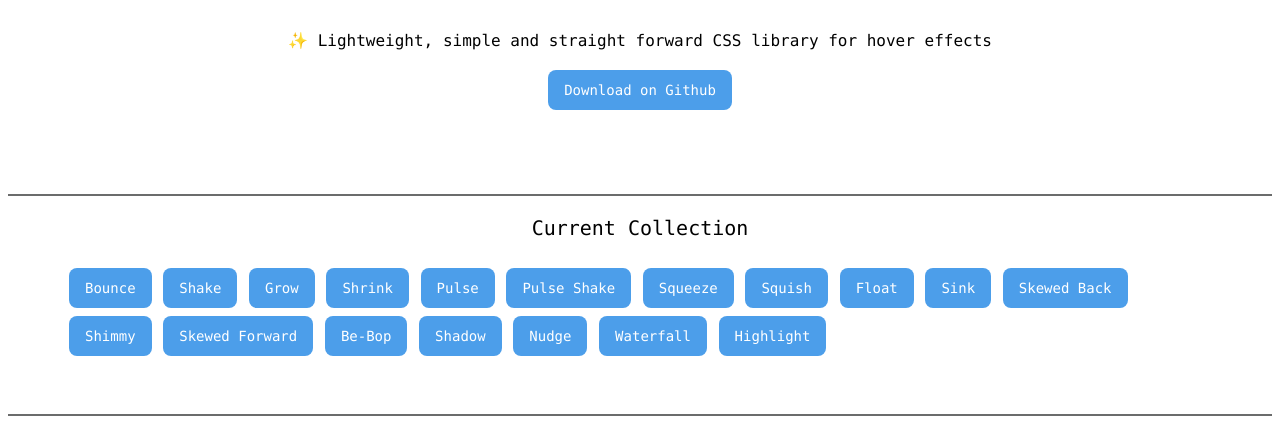
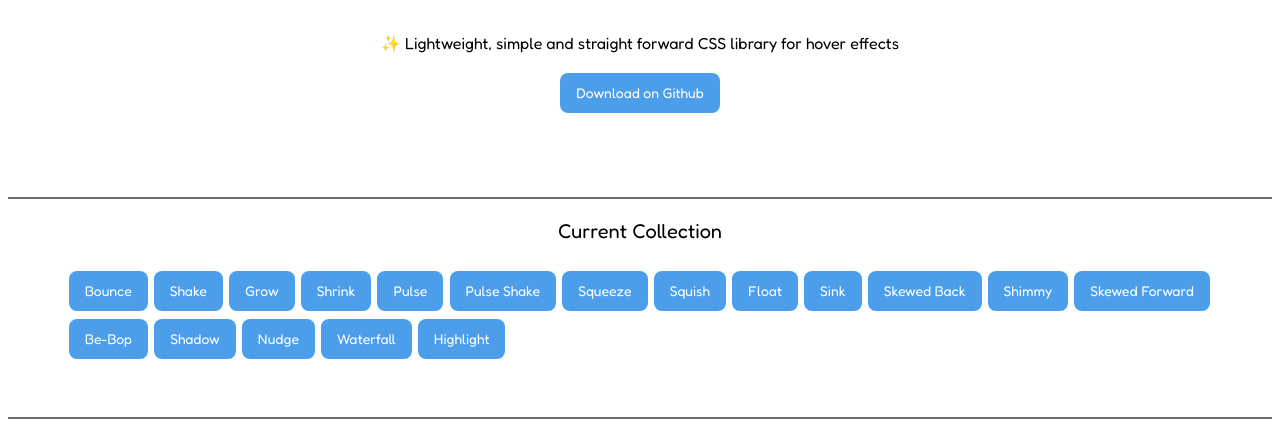
Before and after one commit to quelchx/hfx-css, a website: page index.html in a window 1280 px wide. Shown: the part 135-562 px from the top of the page. Drawn offline with Linux system fonts and the light colour scheme.

Commit message:
added google fonts

```diff
--- a/index.html
+++ b/index.html
@@ -18,6 +18,12 @@
     <meta name="author" content="Eric Quelch" />
 
     <title>HFX CSS - Lightweight Hover Effects</title>
+    <link rel="preconnect" href="https://fonts.googleapis.com" />
+    <link rel="preconnect" href="https://fonts.gstatic.com" crossorigin />
+    <link
+      href="https://fonts.googleapis.com/css2?family=Fredoka&display=swap"
+      rel="stylesheet"
+    />
     <link rel="stylesheet" href="./style/style.css" />
     <link rel="stylesheet" href="./dist/css/hfx.min.css" />
   </head>
--- a/style/style.css
+++ b/style/style.css
@@ -32,7 +32,7 @@ button:focus {
 }
 
 * {
-  font-family: 'monaco';
+  font-family: 'Fredoka', sans-serif;
 }
 
 .container {
```
